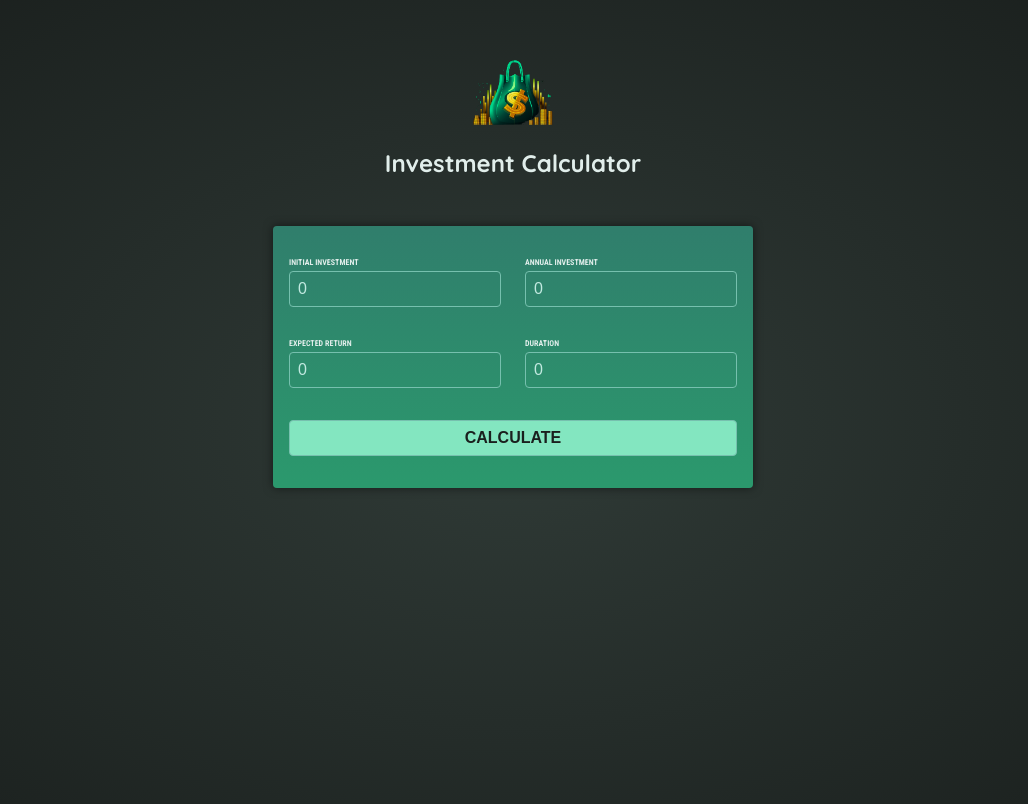
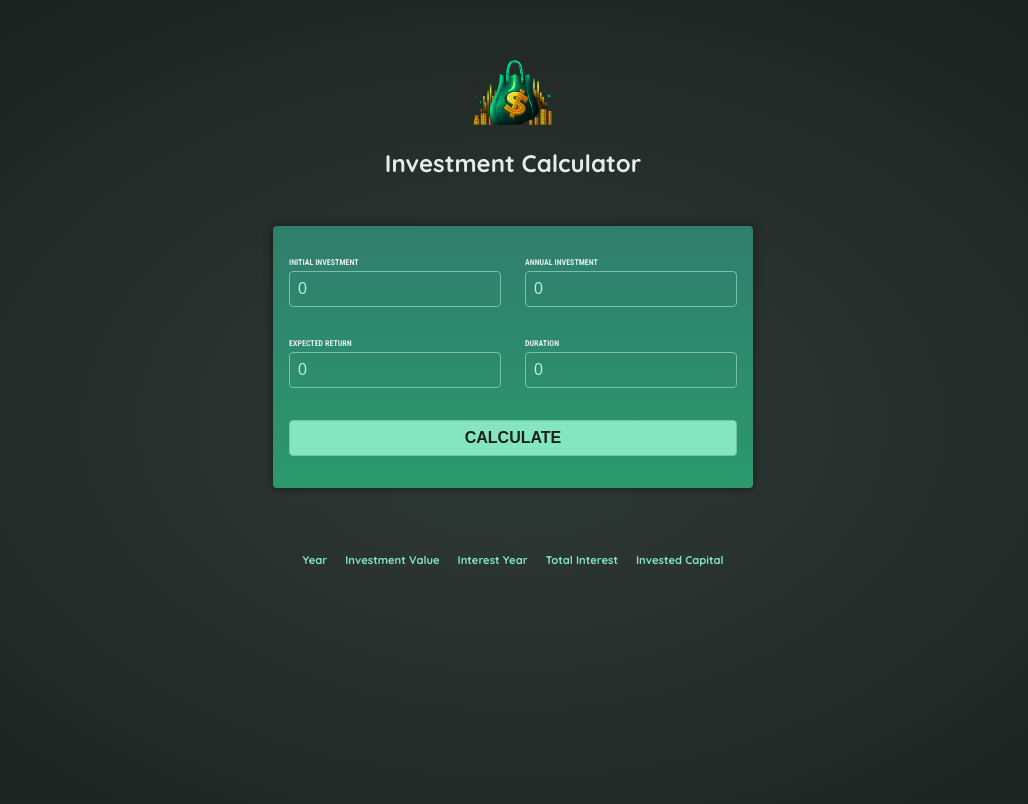
Before and after one commit to GSablayrolles/investment-calculator, an Angular app: page / in a window 1280 px wide. Shown: the top 804 px of the page, without its empty margins (127-1155 px from the left). Built offline with nearby package versions, Linux system fonts and the light colour scheme.

Commit message:
feat: displaying head for investment results

```diff
--- a/src/app/app.component.html
+++ b/src/app/app.component.html
@@ -1,2 +1,3 @@
 <app-header />
 <app-user-inputs />
+<app-investment-results />
--- a/src/app/app.component.ts
+++ b/src/app/app.component.ts
@@ -1,10 +1,11 @@
 import { Component } from '@angular/core';
 import { HeaderComponent } from './header/header.component';
 import { UserInputsComponent } from './user-inputs/user-inputs.component';
+import { InvestmentResultsComponent } from "./investment-results/investment-results.component";
 
 @Component({
     selector: 'app-root',
-    imports: [HeaderComponent, UserInputsComponent],
+    imports: [HeaderComponent, UserInputsComponent, InvestmentResultsComponent],
     templateUrl: './app.component.html',
 })
 export class AppComponent { }
--- a/src/app/investment-results/investment-results.component.css
+++ b/src/app/investment-results/investment-results.component.css
@@ -0,0 +1,19 @@
+table {
+    max-width: 50rem;
+    margin: 2rem auto;
+    padding: 1rem;
+    table-layout: fixed;
+    border-spacing: 1rem;
+    text-align: right;
+}
+
+table thead {
+    font-size: 0.7rem;
+    color: #83e6c0;
+}
+
+table tbody {
+    font-family: "Roboto Condensed", sans-serif;
+    font-size: 0.85rem;
+    color: #c2e9e0;
+}
--- a/src/app/investment-results/investment-results.component.html
+++ b/src/app/investment-results/investment-results.component.html
@@ -1 +1,11 @@
-<p>investment-results works!</p>
+<table>
+    <thead>
+        <tr>
+            @for (head of tableHeads; track head) {
+            <th>
+                {{head}}
+            </th>
+            }
+        </tr>
+    </thead>
+</table>
--- a/src/app/investment-results/investment-results.component.ts
+++ b/src/app/investment-results/investment-results.component.ts
@@ -1,11 +1,20 @@
-import { Component } from '@angular/core';
+import { Component, inject } from '@angular/core';
+import { InvestmentResultsService } from './investment-results.service';
 
 @Component({
-  selector: 'app-investment-results',
-  imports: [],
-  templateUrl: './investment-results.component.html',
-  styleUrl: './investment-results.component.css'
+    selector: 'app-investment-results',
+    imports: [],
+    templateUrl: './investment-results.component.html',
+    styleUrl: './investment-results.component.css'
 })
 export class InvestmentResultsComponent {
+    tableHeads = ["Year", "Investment Value", "Interest Year", "Total Interest", "Invested Capital"]
 
+    private investmentService = inject(InvestmentResultsService) // <=> constructor(...)
+
+
+
+    get investmentResults() {
+        return this.investmentService.getInvestmentResults();
+    }
 }
```
